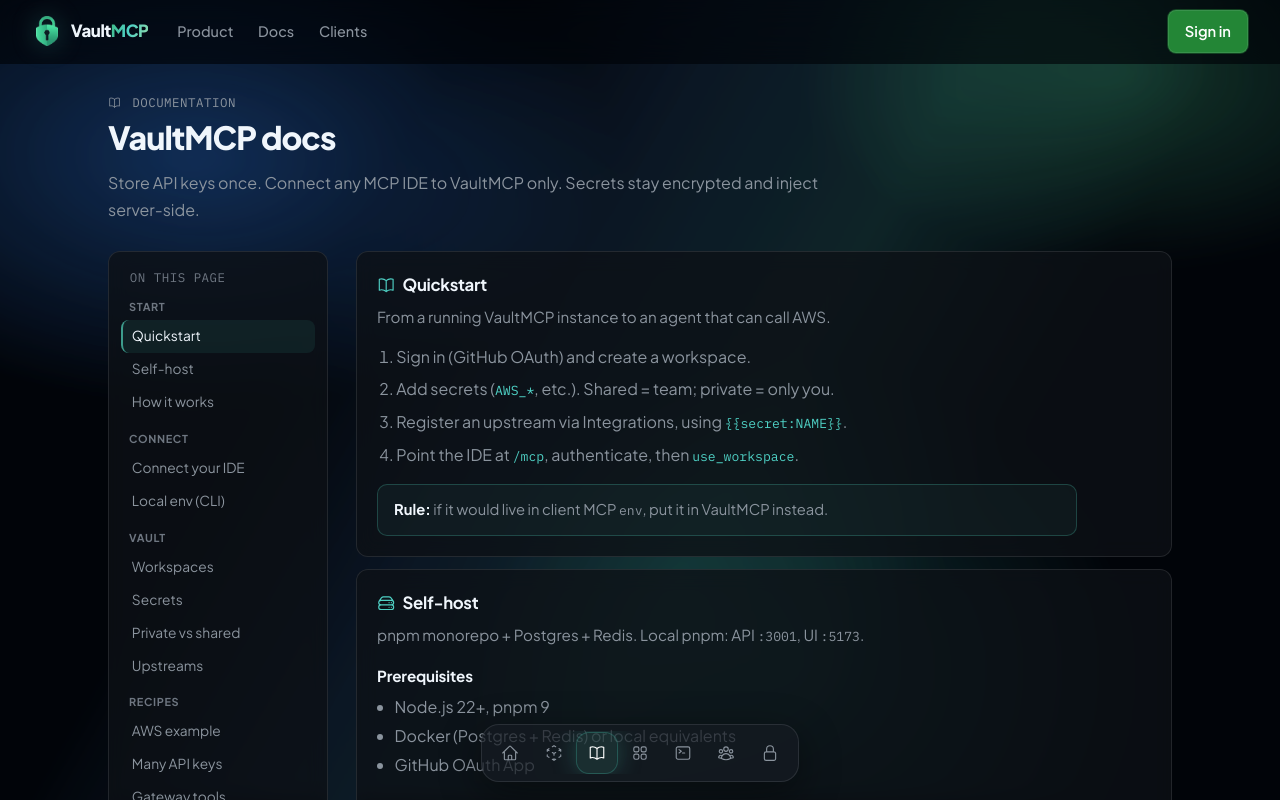
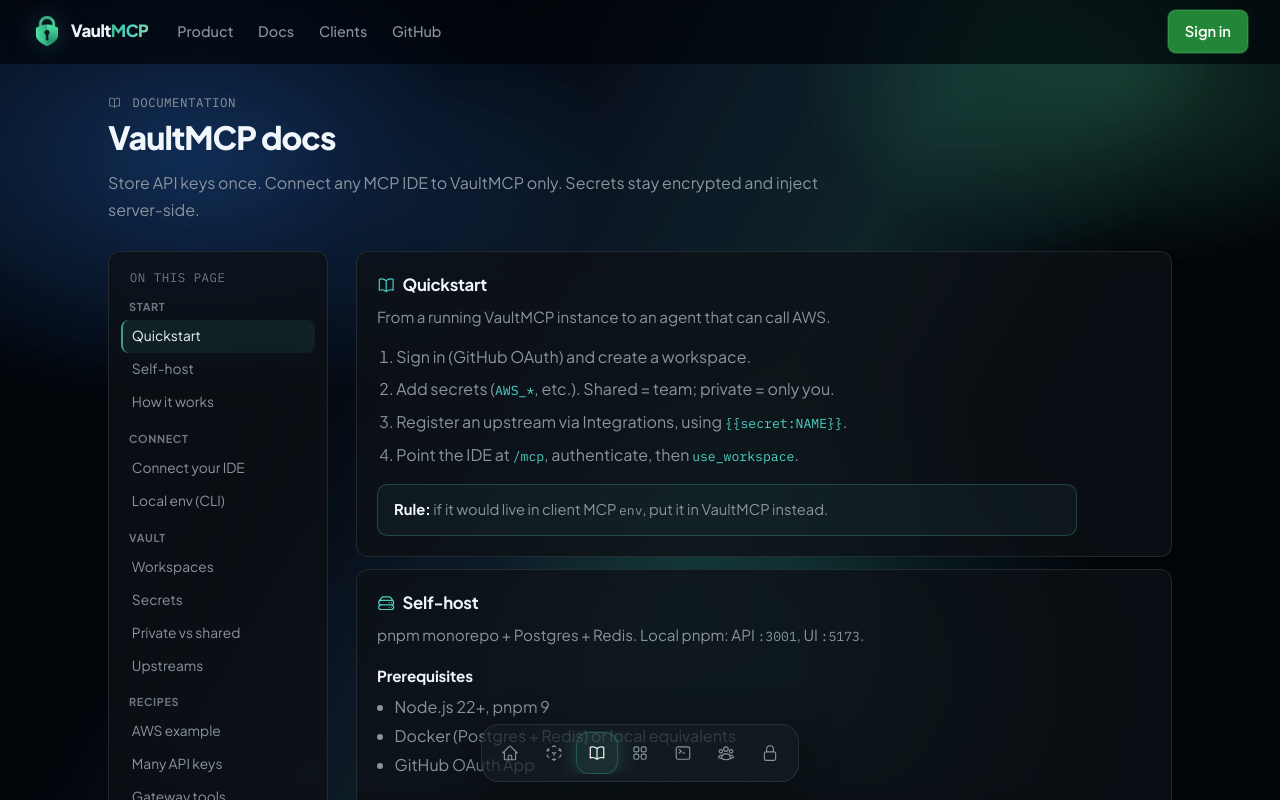
Before and after one commit to Axiler-Lab/vaultmcp, a React (Vite) app in the folder apps/web/: page /docs in a window 1280 px wide. Shown: the top 800 px of the page. Built offline with nearby package versions, Linux system fonts and the light colour scheme; no server answers.

Commit message:
Add GitHub open-source link to nav and hero.

```diff
--- a/apps/web/src/App.tsx
+++ b/apps/web/src/App.tsx
@@ -14,7 +14,7 @@
 import { api, loginUrl, type User } from "./api";
 import { Dock } from "./Dock";
 import { DocsPage } from "./DocsPage";
-import { AppShell, Aurora, SiteNav } from "./Layout";
+import { AppShell, Aurora, GITHUB_REPO_URL, SiteNav } from "./Layout";
 import { McpTokensPanel } from "./McpTokensPanel";
 import { MfaGate, MfaSettingsPanel } from "./MfaPanel";
 import { ProductPage } from "./ProductPage";
@@ -108,6 +108,15 @@
               <a className="btn btn-primary btn-lg" href={loginUrl()}>
                 <GitHubMark className="btn-icon" />
                 Get started
+              </a>
+              <a
+                className="btn btn-ghost btn-lg"
+                href={GITHUB_REPO_URL}
+                target="_blank"
+                rel="noopener noreferrer"
+              >
+                <GitHubMark className="btn-icon" />
+                Open source
               </a>
               <Link className="link-quiet" to="/product">
                 See how a secret travels <ArrowRightIcon className="btn-icon" aria-hidden />
--- a/apps/web/src/Layout.tsx
+++ b/apps/web/src/Layout.tsx
@@ -1,6 +1,8 @@
 import { useEffect, useState, type ReactNode } from "react";
 import { Link } from "react-router-dom";
 import { loginUrl, type User } from "./api";
+
+export const GITHUB_REPO_URL = "https://github.com/Axiler-Lab/vaultmcp";
 
 export function Aurora() {
   return <div className="aurora" aria-hidden />;
@@ -54,6 +56,14 @@
               <Link className="nav-link" to="/docs">
                 Docs
               </Link>
+              <a
+                className="nav-link"
+                href={GITHUB_REPO_URL}
+                target="_blank"
+                rel="noopener noreferrer"
+              >
+                GitHub
+              </a>
             </>
           ) : (
             <>
@@ -66,6 +76,14 @@
               <Link className="nav-link" to="/docs#clients">
                 Clients
               </Link>
+              <a
+                className="nav-link"
+                href={GITHUB_REPO_URL}
+                target="_blank"
+                rel="noopener noreferrer"
+              >
+                GitHub
+              </a>
             </>
           )}
         </nav>
```
